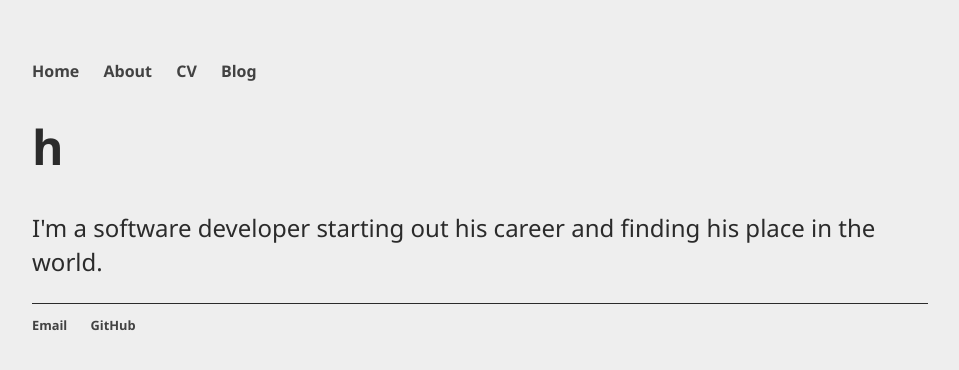
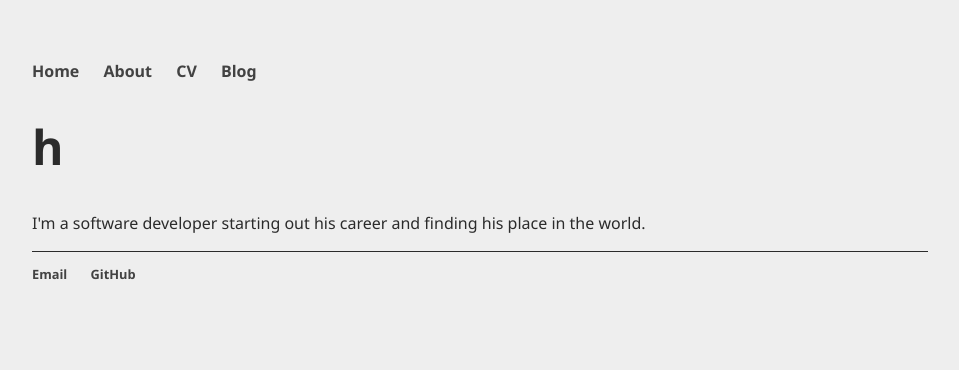
Before and after one commit to victorvalenca/victorvalenca.github.io, a Jekyll site: the page built from index.html, in a window 1280 px wide. Shown: the top 370 px of the page, without its empty margins (160-1119 px from the left). Built offline with Jekyll 4.4.1, drawn with Linux system fonts in a browser that asks for light colours.

Commit message:
Font too big

```diff
--- a/css/main.css
+++ b/css/main.css
@@ -34,8 +34,8 @@ h1 {
 }
 
 p {
-    font-size: 1.5em;
-    line-height: 1.4em;
+    font-size: 1.0em;
+    line-height: 1.5em;
 }
 
 footer {
@@ -45,7 +45,7 @@ footer {
 
 ul.posts {
     margin: 20px auto 40px;
-    font-size: 1.5em;
+    font-size: 1.0em;
 }
 
 ul.posts li {
```
